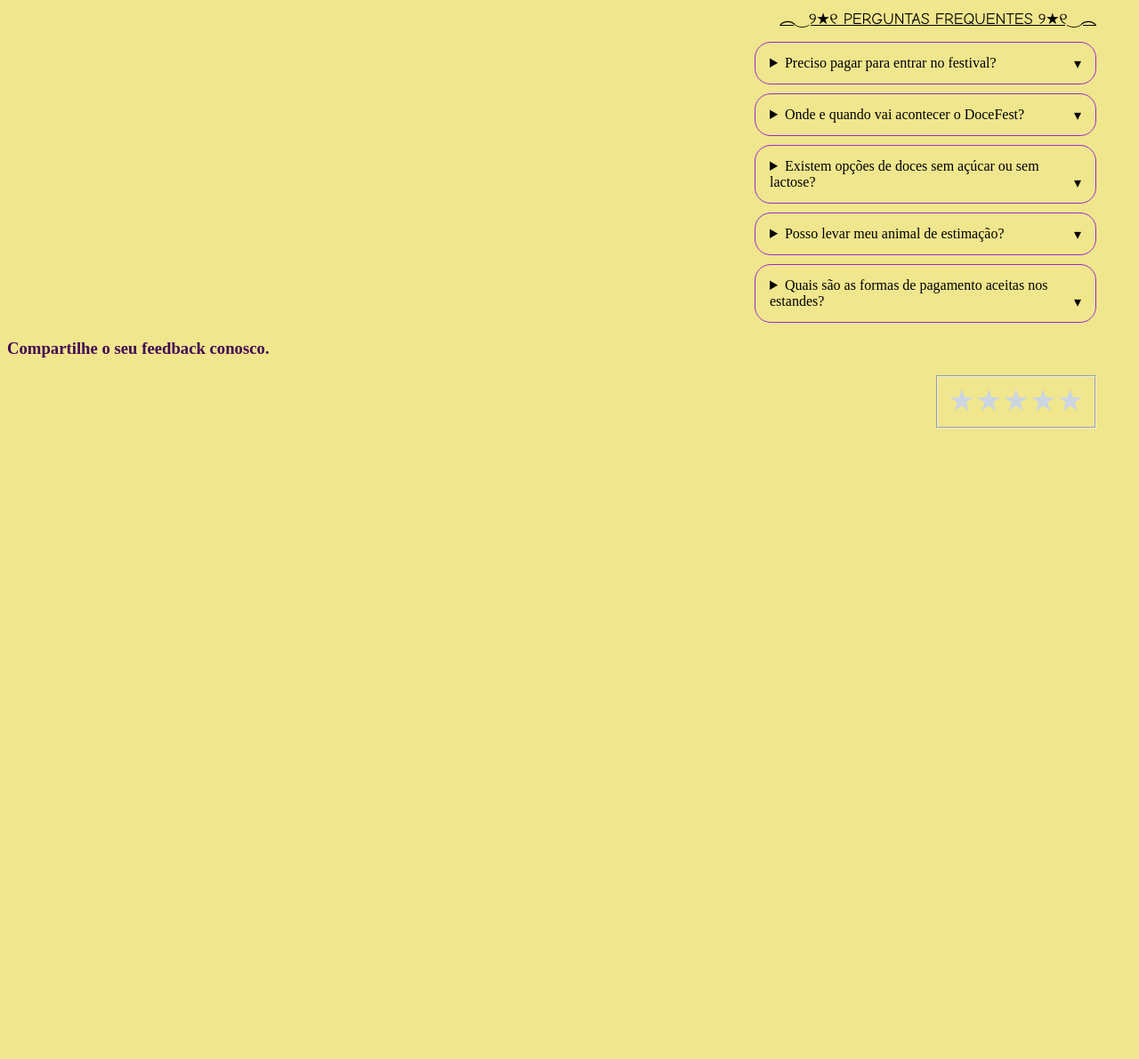
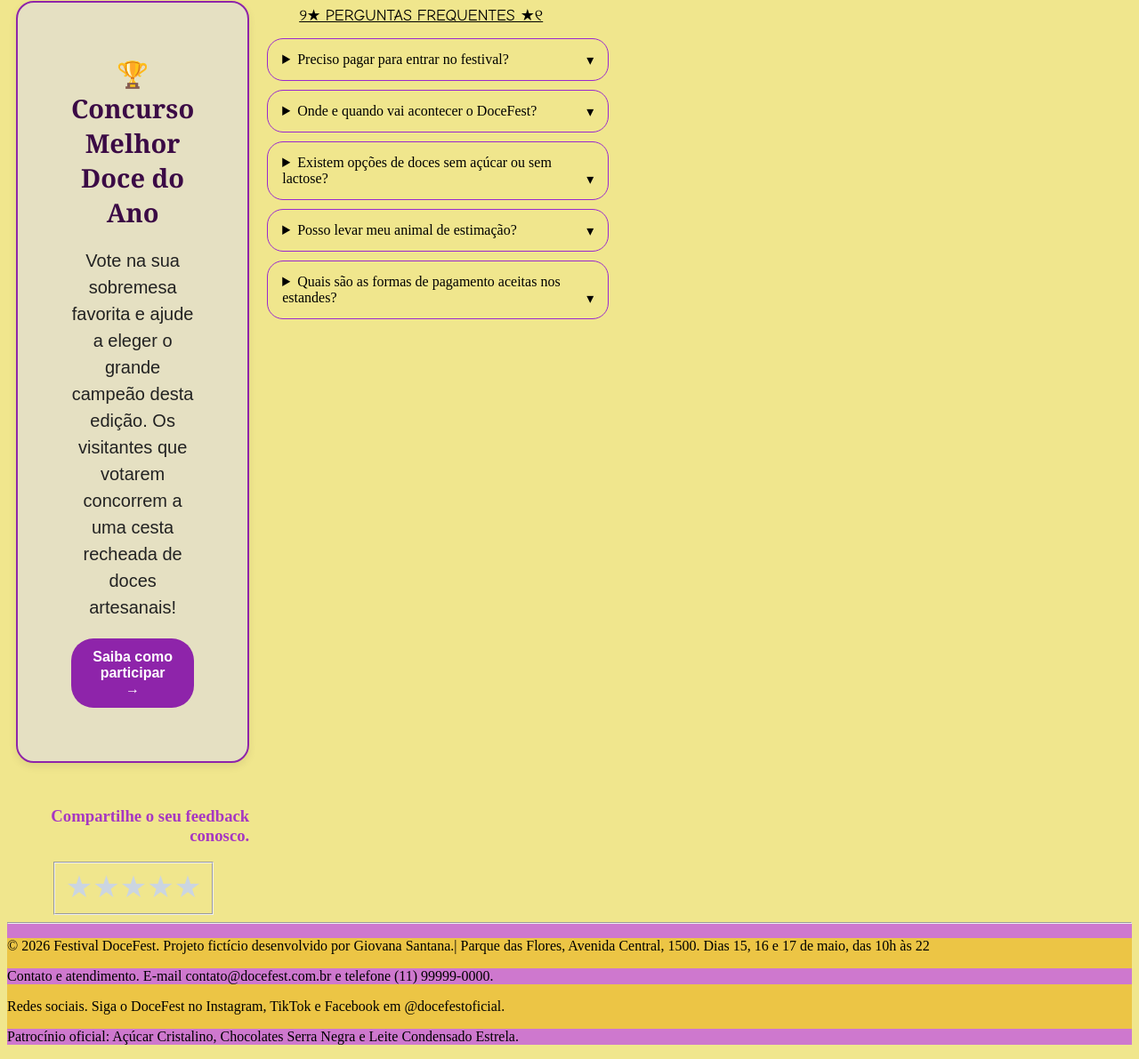
Before and after one commit to giovanasantana1109-crypto/2_termo, a plain HTML site: page LIMA/recuperativa/index.html in a window 1280 px wide. Shown: the part 648-1839 px from the top of the page at 89% size. Before the commit the page ends 1138 px from the top, so only its background shows below. Drawn offline with Linux system fonts and the light colour scheme.

Commit message:
recuperacao

```diff
--- a/LIMA/recuperativa/index.html
+++ b/LIMA/recuperativa/index.html
@@ -51,14 +51,33 @@
         <!-- parte 3 -->
          &nbsp;
          <section class="bot">
-            <a href="#"><button class="botao">Ver Programação Completa</button></a>
+            <a href="programacao.html"><button class="botao">Ver Programação Completa</button></a>
 
          </section>
       </main>
 &nbsp;
 &nbsp;
+      <section class="davi">
 
-        <h2 class="per">︵‿୨★୧ PERGUNTAS FREQUENTES ୨★୧‿︵</h2>
+        <article class="concurso">
+            <div class="card-destaque">
+                <h3>🏆 Concurso Melhor Doce do Ano</h3>
+                    <p>
+                        Vote na sua sobremesa favorita e ajude a eleger o grande campeão desta edição.
+                        Os visitantes que votarem concorrem a uma cesta recheada de doces artesanais!
+                    </p>
+            <a href="participar.html" class="botao-card">Saiba como participar &rarr;</a>
+                </div>
+                </article>
+
+
+
+
+            <aside class="per-a">
+                <article class="perguntas">
+
+
+        <h2 class="per">୨★ PERGUNTAS FREQUENTES ★୧</h2>
         <details class="pergunta">
             <summary>Preciso pagar para entrar no festival?</summary>
             <p>A entrada no evento é totalmente gratuita. Você paga apenas pelos doces, bebidas e oficinas que escolher consumir lá dentro.</p>
@@ -79,15 +98,12 @@
            <summary>Quais são as formas de pagamento aceitas nos estandes?</summary>
             <p>Todos os expositores aceitam Pix, cartões de crédito, cartões de débito e dinheiro.</p>
         </details>
-        <!-- parte 4 -->
-         <!--
-1. Card de "Destaques Imperdíveis" (Mais recomendado)
 
-Funciona muito bem para chamar atenção para atrações especiais que não estão na lista lá de cima.
-• Título: 🏆 Concurso Melhor Doce do Ano
-• Texto: Vote na sua sobremesa favorita e ajude a eleger o grande campeão desta edição. Os visitantes que votarem concorrem a uma cesta recheada de doces artesanais!
-• Botão/Link: Saiba como participar -->
-    <search class="notas">
+        </article>
+            </aside>
+
+        <aside class="per-b">
+            <search class="notas">
         <h3>Compartilhe o seu feedback conosco.</h3>
         <fieldset class="estrelas">
   <input type="radio" name="nota" id="n5">
@@ -100,10 +116,30 @@ Funciona muito bem para chamar atenção para atrações especiais que não est
   <label for="n2">★</label>
   <input type="radio" name="nota" id="n1">
   <label for="n1">★</label>
+        </aside>
+
+
 
   <!-- …até a nota 1 -->
         </fieldset>
     </search>
+
+        </section>
+
+
+
+
+    <!-- parte 5 -->
+     <section class="rodape">
+    <hr>
+     <footer>
+    <p>&copy; 2026 Festival DoceFest. Projeto fictício desenvolvido por Giovana Santana.| Parque das Flores, Avenida Central, 1500. Dias 15, 16 e 17 de maio, das 10h às 22</p>
+    <p class="pink">Contato e atendimento. E-mail contato@docefest.com.br e telefone (11) 99999-0000.
+    <p>Redes sociais. Siga o DoceFest no Instagram, TikTok e Facebook em @docefestoficial.</p>
+    <p class="pink"> Patrocínio oficial: Açúcar Cristalino, Chocolates Serra Negra e Leite Condensado Estrela.</p>
+    </footer>
+    </section>
+
 
 
 
--- a/LIMA/recuperativa/style.css
+++ b/LIMA/recuperativa/style.css
@@ -173,14 +173,12 @@ summary {
 /* parte 4 */
 
 .estrelas {
-  /* display: inline-flex; */
   display: flex;
   width: 35px;
   margin-left: auto;
   margin-right: 40px;
-  /* flex-direction: row-reverse; */
-  flex-direction: column-reverse;
-  flex-direction: row;
+  flex-direction: row-reverse;
+
 }
 .estrelas input { position: absolute; opacity: 0; }
 .estrelas label {
@@ -194,8 +192,112 @@ summary {
 label:hover, label:hover ~ label,
 input:checked ~ label {
   color: #F59E0B;
+  background-color: #58076e;
 }
 
 .notas h3{
-  color: #440853;
+  color: #a637c2;
+  text-align: right;
 }
+
+
+
+/* card*/
+.card-destaque {
+  background-color: #e5e0c2;
+  border: 2px solid #8E24AA;
+  border-radius: 20px;
+  padding: 60px;
+  max-width: 450px;
+  text-align: center;
+  margin: 10px 0;
+  box-shadow: 0 4px 10px rgba(0, 0, 0, 0.08);
+
+}
+
+.card-destaque h3 {
+  color: #3B0A45;
+  font-family: Georgia, serif;
+  font-size: 29px;
+  margin-top: 0;
+  margin-bottom: 17px;
+}
+
+.card-destaque p {
+  color: #222222;
+  font-family: Arial, sans-serif;
+  font-size: 20px;
+  line-height: 1.5;
+  margin-bottom: 20px;
+}
+
+.botao-card {
+  display: inline-block;
+  background-color: #8E24AA;
+  color: #FFFFFF;
+  text-decoration: none; /* Tira o sublinhado do link */
+  font-family: Arial, sans-serif;
+  font-weight: bold;
+  padding: 12px 24px;
+  border-radius: 25px;
+  transition: background-color 0.3s;
+}
+
+.botao-card:hover {
+  background-color: #6A1B9A;
+}
+
+/* organizacao do meio */
+.davi{
+  display: grid;
+  grid-template-columns:repeat(2,1fr) ;
+  gap: 20px;
+}
+
+.perguntas{
+  width: 350px;
+  margin-left: auto;
+}
+
+.concurso {
+  min-width: auto;
+  margin-left: 10px;
+  margin-right: 0;
+}
+.per-a{
+  margin-right: 950px;
+}
+per-b{
+  min-width: auto;
+  margin-left: 10px;
+  margin-right: 0;
+
+}
+
+
+
+
+
+
+
+
+
+
+
+
+
+
+
+
+
+
+/* parte 5 */
+.rodape{
+  background-color: #ce78ce;
+}
+footer{
+  background-color: #ecc545;
+}
+.pink{
+  background-color: #ce78ce;
+}
--- /dev/null
+++ b/LIMA/recuperativa/style_partipar.css
@@ -0,0 +1,34 @@
+:root{/* paleta de cores */
+
+    --roxo1: #440853;
+    --roxo2: #5a138a;
+    --roxo3: #8a2ec7;
+    --manteiga: rgb(240, 230, 141);
+}
+    /* parte 1 */
+body{
+    background-color: var(--manteiga);
+}
+h1{
+    text-align: center;
+    color: rgb(211, 53, 231);
+    text-shadow: 4px 5px 0 #440853;
+}
+.ti-1{
+    background-color: rgb(90, 25, 175);
+    background-image: linear-gradient(335deg,#8a2ec7,#5a138a);
+    border-radius: 380%;
+    border: rgb(68, 38, 95);
+}
+.ti-2 {
+    text-align: center;
+    text-decoration: none;
+    list-style: none;
+}
+a{
+    color: var(--manteiga);
+}
+
+h3{
+    color: var(--roxo1);
+}
--- /dev/null
+++ b/LIMA/recuperativa/style_programacao.css
@@ -0,0 +1,43 @@
+:root{/* paleta de cores */
+
+    --roxo1: #440853;
+    --roxo2: #5a138a;
+    --roxo3: #8a2ec7;
+    --manteiga: rgb(240, 230, 141);
+}
+    /* parte 1 */
+body{
+    background-color: var(--manteiga);
+}
+h1{
+    text-align: center;
+    color: rgb(211, 53, 231);
+    text-shadow: 4px 5px 0 #440853;
+}
+.ti-1{
+    background-color: rgb(90, 25, 175);
+    background-image: linear-gradient(335deg,#8a2ec7,#5a138a);
+    border-radius: 380%;
+    border: rgb(68, 38, 95);
+}
+.ti-2 {
+    text-align: center;
+    text-decoration: none;
+    list-style: none;
+}
+a{
+    color: var(--manteiga);
+}
+
+
+
+/* parte 5 */
+.rodape{
+  background-color: #ce78ce;
+}
+footer{
+  background-color: #ecc545;
+}
+.pink{
+  background-color: #ce78ce;
+}
```
Also changed, not shown: LIMA/recuperativa/participar.html (added, +60 -0 lines), LIMA/recuperativa/programacao.html (added, +75 -0 lines).
